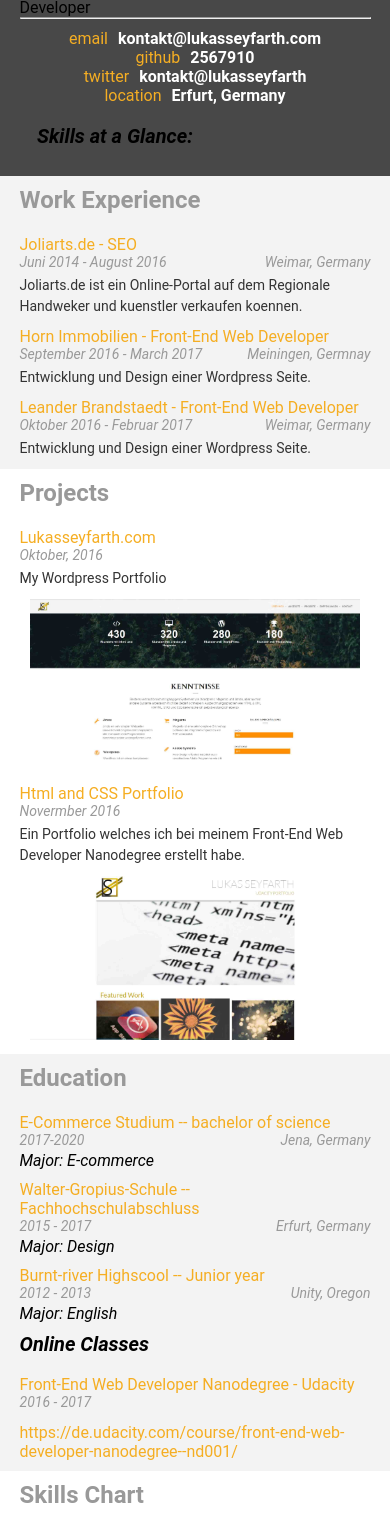
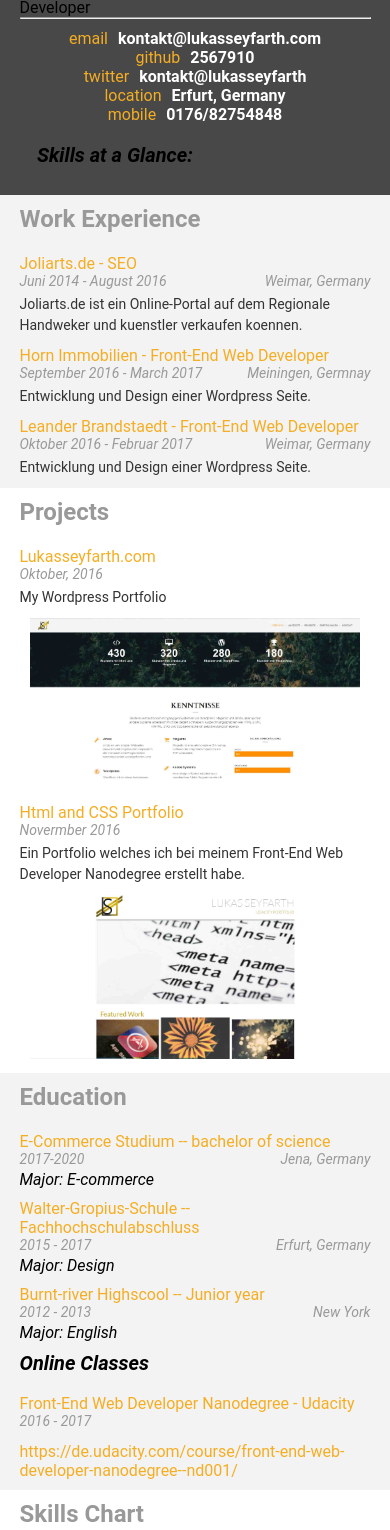
Before and after one commit to 2567910/onlineresume, a plain HTML site: page index.html in a window 390 px wide. Shown: the part 70-1600 px from the top of the page. Drawn offline with nearby package versions, Linux system fonts and the light colour scheme; some packages are replaced by stand-ins of ours.

Commit message:
Add files via upload

```diff
--- a/js/resumeBuilder.js
+++ b/js/resumeBuilder.js
@@ -1,6 +1,10 @@
 //important Styles
-
-$("a").css({"color": "#C99A25FF", "text-decoration": "none", "margin-top": "10px", "display": "block",});
+$("a").css({
+    "color": "#C99A25FF",
+    "text-decoration": "none",
+    "margin-top": "10px",
+    "display": "block",
+});
 
 
 
@@ -20,11 +24,13 @@
 
         "twitter": "kontakt@lukasseyfarth",
 
-		"location": "Erfurt, Germany"
+        "location": "Erfurt, Germany",
+
+        "mobile": "0176/82754848"
 
     },
 
-	"picture": "images/me.jpg",
+    "biopic": "images/me.jpg",
 
     "welcomeMessage": "Welcome to my Onlineresume",
 
@@ -36,9 +42,7 @@
 
 var work = {
 
-	"jobs": [
-
-		{
+    "jobs": [{
 
             "employer": "Joliarts.de",
 
@@ -46,12 +50,11 @@
 
             "location": "Weimar, Germany",
 
-			"datesWorked": " Juni 2014 - August 2016",
+            "dates": " Juni 2014 - August 2016",
 
             "description": "Joliarts.de ist ein Online-Portal auf dem Regionale Handweker und kuenstler verkaufen koennen."
 
         },
-
         {
 
             "employer": "Horn Immobilien",
@@ -60,7 +63,7 @@
 
             "location": "Meiningen, Germnay",
 
-			"datesWorked": "September 2016 - March 2017",
+            "dates": "September 2016 - March 2017",
 
             "description": "Entwicklung und Design einer Wordpress Seite. "
 
@@ -73,98 +76,90 @@
 
             "location": "Weimar, Germany",
 
-			"datesWorked": "Oktober 2016 - Februar 2017",
+            "dates": "Oktober 2016 - Februar 2017",
 
             "description": "Entwicklung und Design einer Wordpress Seite."
 
         }
-
     ]
-
 };
 
 
 
 var education = {
 
-	"schools": [
+    "schools": [{
 
-		{ "name": "E-Commerce Studium",
+            "name": "E-Commerce Studium",
 
-			"datesAttended": "2017-2020",
+            "dates": "2017-2020",
 
             "location": "Jena, Germany",
 
             "degree": "bachelor of science",
 
-			"major": "E-commerce",
+            "majors": ["E-commerce"],
 
             "minor": "Math",
 
             "url": "http://www.eah-jena.de"
 
         },
+        {
+            "name": "Walter-Gropius-Schule",
 
-		{ "name": "Walter-Gropius-Schule",
-
-			"datesAttended": "2015 - 2017",
+            "dates": "2015 - 2017",
 
             "location": "Erfurt, Germany",
 
             "degree": "Fachhochschulabschluss",
 
-			"major": "Design",
+            "majors": ["Design"],
 
             "minor": "Math",
 
             "url": "http://www.walter-gropius-schule.de/"
 
         },
-		{ "name": "Burnt-river Highscool",
+        {
+            "name": "Burnt-river Highscool",
 
-			"datesAttended": "2012 - 2013",
+            "dates": "2012 - 2013",
 
-			"location": "Unity, Oregon",
+            "location": "New York",
 
             "degree": "Junior year",
 
-			"major": "English",
+            "majors": ["English"],
 
             "minor": "Math",
 
             "url": ""
-
         }
-
     ],
 
-	"onlineCourses": [
+    "onlineCourses": [{
 
-		{ "school": "Udacity",
+            "school": "Udacity",
 
             "title": "Front-End Web Developer Nanodegree",
 
-			"completed": "2016 - 2017",
+            "dates": "2016 - 2017",
 
             "url": "https://de.udacity.com/course/front-end-web-developer-nanodegree--nd001/"
-
         }
-
     ]
-
 };
 
 
 
 var projects = {
 
-	"projects": [
-
-		{
+    "projects": [{
 
             "title": "Lukasseyfarth.com",
 
-			"datesWorked": "Oktober, 2016",
+            "dates": "Oktober, 2016",
 
             "description": "My Wordpress Portfolio",
 
@@ -173,12 +168,11 @@
             "url": "https://lukasseyfarth.com/"
 
         },
-
         {
 
             "title": "Html and CSS Portfolio",
 
-			"datesWorked": "Novermber 2016",
+            "dates": "Novermber 2016",
 
             "description": "Ein Portfolio welches ich bei meinem Front-End Web Developer " +
 
@@ -186,27 +180,20 @@
 
             "images": ["images/portfolio.jpg"],
 
-			"url": "#"
-
+            "url": "www.1.com"
         }
-
     ]
-
 };
 
-
-
-
+bio.display = function() {
 
     var formattedName = HTMLheaderName.replace("%data%", bio.name);
 
     var formattedRole = HTMLheaderRole.replace("%data%", bio.role);
 
-var formattedBioPic = HTMLbioPic.replace("%data%", bio.picture);
+    var formattedBioPic = HTMLbioPic.replace("%data%", bio.biopic);
 
     var formattedWelcomeMsg = HTMLwelcomeMsg.replace("%data%", bio.welcomeMessage);
-
-
 
     var formattedContactInfo = [];
 
@@ -218,9 +205,7 @@
 
     formattedContactInfo.push(HTMLlocation.replace("%data%", bio.contacts.location));
 
-
-
-
+    formattedContactInfo.push(HTMLmobile.replace("%data%", bio.contacts.mobile));
 
     $("#header").prepend(formattedRole);
 
@@ -230,108 +215,75 @@
 
     $("#header").append(formattedWelcomeMsg);
 
-//das folgende sagt nur das wenn etwas in skills ist dann soll es angezeig werde wenn nicht dann nicht
 
-if(bio.skills.length > 0) {
+    if (bio.skills.length > 0) {
 
         $("#header").append(HTMLskillsStart);
 
+        bio.skills.forEach(function(skill) {
+
+            $("#skills").append(HTMLskills.replace("%data%", skill));
+
+        });
+
+    }
+
+    for (i in formattedContactInfo) {
+
+        $("#topContacts").append(formattedContactInfo[i]);
+
+        $("#footerContacts").append(formattedContactInfo[i]);
+    }
+};
 
 
-	for(i in bio.skills) {
+work.display = function() {
 
-		$("#skills").append(HTMLskills.replace("%data%", bio.skills[i]));
+    if (work.jobs.length > 0) {
+
+        $("#workExperience").append(HTMLworkStart);
+
+        work.jobs.forEach(function(job) {
+
+            var formattedEmployer = HTMLworkEmployer.replace("%data%", job.employer);
+
+            var formattedWorkTitle = HTMLworkTitle.replace("%data%", job.title);
+
+            var formattedWorkLocation = HTMLworkLocation.replace("%data%", job.location);
+
+            var formatteddates = HTMLworkDates.replace("%data%", job.dates);
+
+            var formattedWorkDescription = HTMLworkDescription.replace("%data%", job.description);
+
+            var formattedEmployerWorkTitle = formattedEmployer + formattedWorkTitle;
+
+            $(".work-entry:last").append(formattedEmployerWorkTitle);
+
+            $(".work-entry:last").append(formattedWorkLocation);
+
+            $(".work-entry:last").append(formatteddates);
+
+            $(".work-entry:last").append(formattedWorkDescription);
+
+        });
 
     }
 
 }
 
-
-
-for(i in formattedContactInfo) {
-
-	$("#topContacts").append(formattedContactInfo[i]);
-
-	$("#footerContacts").append(formattedContactInfo[i]);
-
-}
-
-
-
-
-
-function displayWork() {
-
-
-
-	if(work.jobs.length > 0) {
-
-
-
-		$("#workExperience").append(HTMLworkStart);
-
-
-
-		for(i in work.jobs) {
-
-			var formattedEmployer = HTMLworkEmployer.replace("%data%", work.jobs[i].employer);
-
-			var formattedWorkTitle = HTMLworkTitle.replace("%data%", work.jobs[i].title);
-
-			var formattedWorkLocation = HTMLworkLocation.replace("%data%", work.jobs[i].location);
-
-			var formattedDatesWorked = HTMLworkDates.replace("%data%", work.jobs[i].datesWorked);
-
-			var formattedWorkDescription = HTMLworkDescription.replace("%data%", work.jobs[i].description);
-
-
-
-			var formattedEmployerWorkTitle = formattedEmployer + formattedWorkTitle;
-
-
-
-			$(".work-entry:last").append(formattedEmployerWorkTitle);
-
-			$(".work-entry:last").append(formattedWorkLocation);
-
-			$(".work-entry:last").append(formattedDatesWorked);
-
-			$(".work-entry:last").append(formattedWorkDescription);
-
-		}
-
-
-
-	}
-
-
-
-}
-
-
-
-displayWork();
-
-
-
-
-
 projects.display = function() {
 
-	if(projects.projects.length > 0) {
+    if (projects.projects.length > 0) {
 
-		for(i in projects.projects) {
+        projects.projects.forEach(function(project) {
 
             $("#projects").append(HTMLprojectStart);
 
+            var formattedProjectTitle = HTMLprojectTitle.replace("%data%", project.title).replace("#", project.url);
 
+            var formattedProjectDates = HTMLprojectDates.replace("%data%", project.dates);
 
-			var formattedProjectTitle = HTMLprojectTitle.replace("%data%", projects.projects[i].title).replace("#", projects.projects[i].url);
-
-			var formattedProjectDates = HTMLprojectDates.replace("%data%", projects.projects[i].datesWorked);
-
-			var formattedProjectDescription = HTMLprojectDescription.replace("%data%", projects.projects[i].description);
-
+            var formattedProjectDescription = HTMLprojectDescription.replace("%data%", project.description);
 
 
             $(".project-entry:last").append(formattedProjectTitle);
@@ -340,54 +292,40 @@
 
             $(".project-entry:last").append(formattedProjectDescription);
 
+            project.images.forEach(function(image) {
 
-
-			for(img in projects.projects[i].images) {
-
-				var formattedProjectImage = HTMLprojectImage.replace("%data%", projects.projects[i].images[img]);
+                var formattedProjectImage = HTMLprojectImage.replace("%data%", image);
 
                 $(".project-entry:last").append(formattedProjectImage);
 
-			}
+            });
 
-
-
-
+        });
 
     }
-
-	}
-
-}
-
-
-
-projects.display();
-
+};
 
 
 education.display = function() {
 
-	if(education.schools.length > 0 || education.onlineCourses.length > 0) {
+    if (education.schools.length > 0 || education.onlineCourses.length > 0) {
 
-		for(i in education.schools) {
+        education.schools.forEach(function(school) {
 
             $("#education").append(HTMLschoolStart);
 
 
+            var formattedSchoolName = HTMLschoolName.replace("%data%", school.name).replace("#", school.url);
 
-			var formattedSchoolName = HTMLschoolName.replace("%data%", education.schools[i].name).replace("#", education.schools[i].url);
+            var formattedSchoolDegree = HTMLschoolDegree.replace("%data%", school.degree);
 
-			var formattedSchoolDegree = HTMLschoolDegree.replace("%data%", education.schools[i].degree);
+            var formattedSchoolDates = HTMLschoolDates.replace("%data%", school.dates);
 
-			var formattedSchoolDates = HTMLschoolDates.replace("%data%", education.schools[i].datesAttended);
+            var formattedSchoolLocation = HTMLschoolLocation.replace("%data%", school.location);
 
-			var formattedSchoolLocation = HTMLschoolLocation.replace("%data%", education.schools[i].location);
+            var formattedSchoolMajor = HTMLschoolMajor.replace("%data%", school.majors);
 
-			var formattedSchoolMajor = HTMLschoolMajor.replace("%data%", education.schools[i].major);
-
-			//var formattedSchoolMinor = HTMLschoolMinor.replace("%data%", education.schools[i].minor);
-
+            //var formattedSchoolMinor = HTMLschoolMinor.replace("%data%", schools.minor);
 
 
             $(".education-entry:last").append(formattedSchoolName + formattedSchoolDegree);
@@ -400,27 +338,24 @@
 
             //$(".education-entry:last").append(formattedSchoolMinor);
 
-		}
+        });
 
-
-
-		if(education.onlineCourses.length > 0) {
+        if (education.onlineCourses.length > 0) {
 
             $("#education").append(HTMLonlineClasses);
 
-			for(i in education.onlineCourses) {
+
+            education.onlineCourses.forEach(function(onlineCourse) {
 
                 $("#education").append(HTMLschoolStart);
 
-				var formattedOnlineTitle = HTMLonlineTitle.replace("%data%", education.onlineCourses[i].title).replace("#", education.onlineCourses[i].url);
+                var formattedOnlineTitle = HTMLonlineTitle.replace("%data%", onlineCourse.title).replace("#", onlineCourse.url);
 
-				var formattedOnlineSchool = HTMLonlineSchool.replace("%data%", education.onlineCourses[i].school);
+                var formattedOnlineSchool = HTMLonlineSchool.replace("%data%", onlineCourse.school);
 
-				var formattedOnlineDates = HTMLonlineDates.replace("%data%", education.onlineCourses[i].completed);
+                var formattedOnlineDates = HTMLonlineDates.replace("%data%", onlineCourse.dates);
 
-				var formattedOnlineURL = HTMLonlineURL.replace("%data%", education.onlineCourses[i].url).replace("#", education.onlineCourses[i].url);
-
-
+                var formattedOnlineURL = HTMLonlineURL.replace("%data%", onlineCourse.url).replace("#", onlineCourse.url);
 
                 $(".education-entry:last").append(formattedOnlineTitle + formattedOnlineSchool);
 
@@ -428,22 +363,20 @@
 
                 $(".education-entry:last").append(formattedOnlineURL);
 
-			}
+            });
 
         }
+    }
+};
 
 
+bio.display();
 
-	}
-
-}
-
-
-
-
+work.display();
 
 education.display();
 
+projects.display();
 
 
 $("#mapDiv").append(googleMap);
```
Also changed, not shown: index.html (+2 -2 lines), js/helper.js (+30 -39 lines), js/skillset.js (+28 -30 lines), js/test.js (added, +10 -0 lines). Lines whose indentation alone changed are shown as unchanged.
